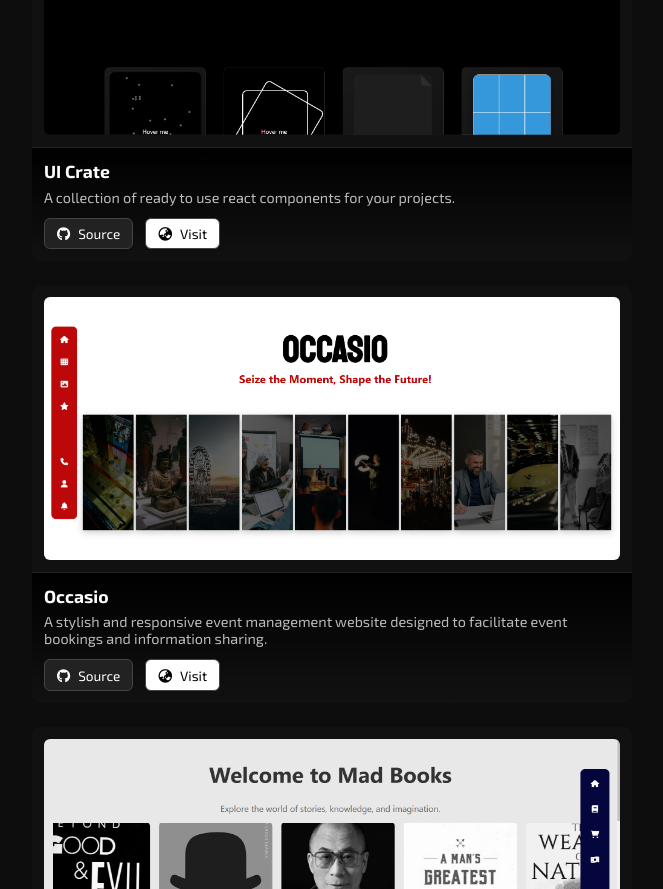
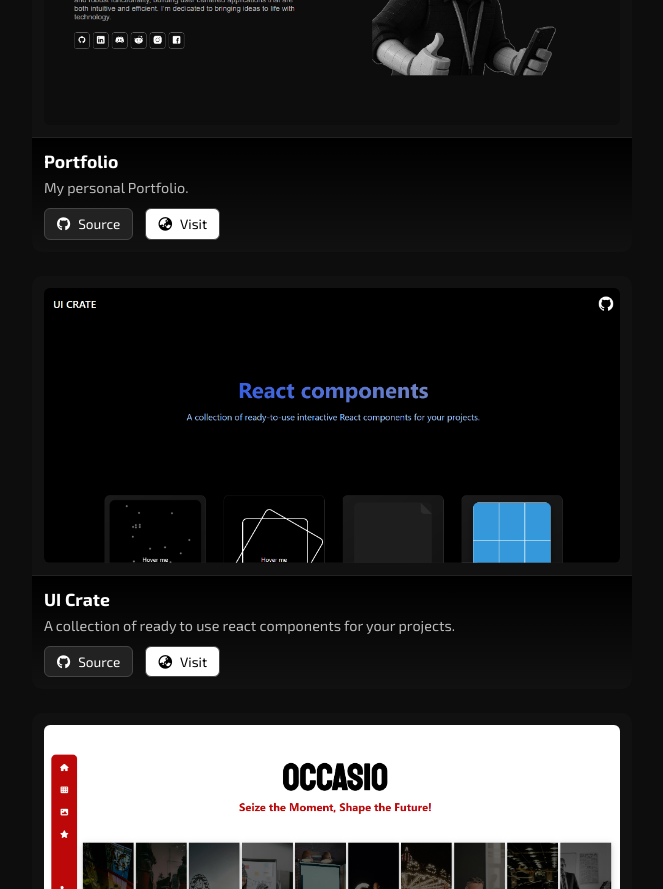
Before and after one commit to Madeshmadmax7/Portfolio-madesh, a React (Create React App) app: page / in a window 1280 px wide. Shown: the part 2020-2909 px from the top of the page, without its empty margins (308-971 px from the left). Built offline with nearby package versions, Linux system fonts and the light colour scheme.

Commit message:
Added new project - portfolio

```diff
--- a/src/components/Projects.js
+++ b/src/components/Projects.js
@@ -7,6 +7,7 @@
 import img6 from '../project-images/6.png';
 import img7 from '../project-images/7.png';
 import img8 from '../project-images/8.png';
+import img9 from '../project-images/9.png';
 import './Projects.css';
 import '@fortawesome/fontawesome-free/css/all.min.css';
 
@@ -18,6 +19,13 @@
         src: img8,
         github: 'https://github.com/Madeshmadmax7/discord-clone',
         live: 'https://disqord.netlify.app'
+    },
+    {
+        title: 'Portfolio',
+        desc: 'My personal Portfolio.',
+        src: img9,
+        github: 'https://github.com/Madeshmadmax7/portfolio',
+        live: 'https://madeshdev.netlify.app'
     },
     {
         title: 'UI Crate',
```
Also changed, not shown: src/project-images/9.png (added).
